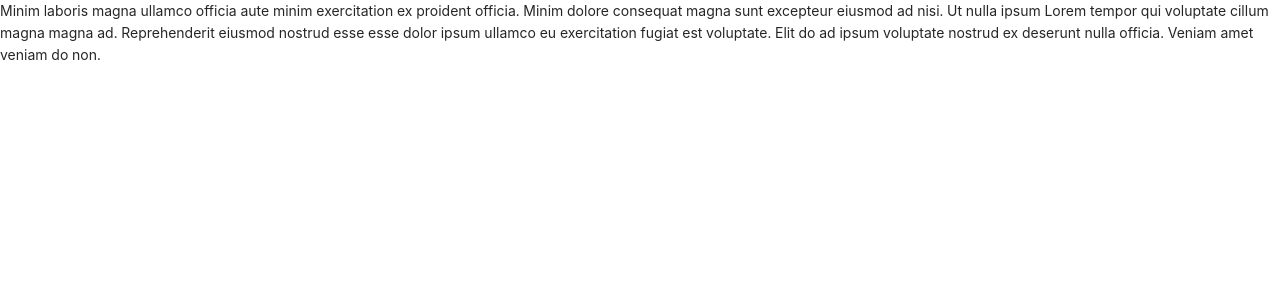
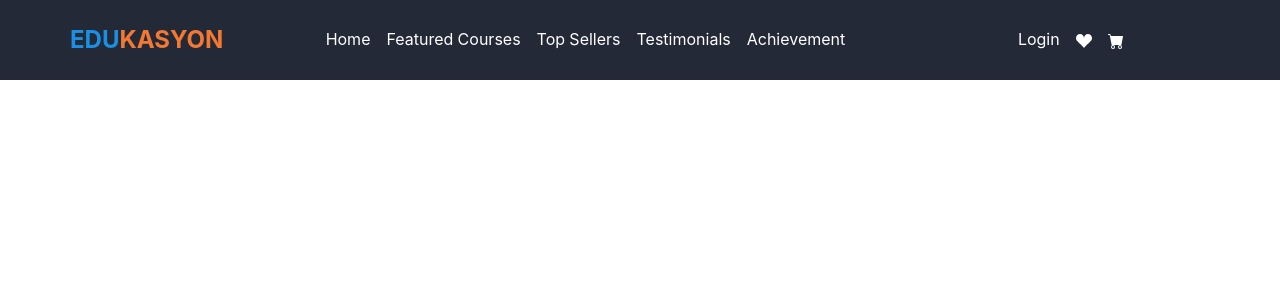
Before and after one commit to jklagrosa/Online-Learning-Web-Application, a Next.js app: page / in a window 1280 px wide. Shown: the top 300 px of the page. Built offline with nearby package versions, Linux system fonts and the light colour scheme.

Commit message:
Added Navigation Component

```diff
--- a/components/Nav.js
+++ b/components/Nav.js
@@ -1,12 +1,62 @@
+import Container from "react-bootstrap/Container";
+import Nav from "react-bootstrap/Nav";
+import Navbar from "react-bootstrap/Navbar";
+import styles from "../styles/Nav.module.scss";
+import { BsSuitHeartFill, BsCartFill } from "react-icons/bs";
+import { BiMenu } from "react-icons/bi";
+import { useRouter } from "next/router";
+import { Tooltip } from "antd";
+
 const Navigation = () => {
+  const router = useRouter();
+
   return (
     <>
-      Minim laboris magna ullamco officia aute minim exercitation ex proident
-      officia. Minim dolore consequat magna sunt excepteur eiusmod ad nisi. Ut
-      nulla ipsum Lorem tempor qui voluptate cillum magna magna ad.
-      Reprehenderit eiusmod nostrud esse esse dolor ipsum ullamco eu
-      exercitation fugiat est voluptate. Elit do ad ipsum voluptate nostrud ex
-      deserunt nulla officia. Veniam amet veniam do non.
+      <Navbar expand="lg" id={styles._navbar_wrapper}>
+        <Container fluid="lg" className="p-0">
+          <Navbar.Brand href="#home" id={styles._navbar_logo}>
+            <span>Edu</span>kasyon
+          </Navbar.Brand>
+          <Navbar.Toggle
+            aria-controls="basic-navbar-nav"
+            style={{ outline: "none", border: "none" }}
+          >
+            <BiMenu id={styles._navbar_hamburger} />
+          </Navbar.Toggle>
+          <Navbar.Collapse id="basic-navbar-nav">
+            <Nav className="mx-auto">
+              <Nav.Link href="#" onClick={() => router.push("/")}>
+                Home
+              </Nav.Link>
+              <Nav.Link href="#">Featured Courses</Nav.Link>
+              <Nav.Link href="#">Top Sellers</Nav.Link>
+              <Nav.Link href="#">Testimonials</Nav.Link>
+              <Nav.Link href="#">Achievement</Nav.Link>
+            </Nav>
+            <Nav className="mx-auto">
+              <Nav.Link
+                href="#"
+                onClick={() => router.push("/")}
+                className={styles._navbar_login}
+              >
+                Login
+              </Nav.Link>
+              {/* === */}
+              <Nav.Link href="#" className={styles._navbar_login}>
+                <Tooltip title="Your Wishlist">
+                  <BsSuitHeartFill id={styles._navbar_icon_wishlist} />
+                </Tooltip>
+              </Nav.Link>
+              {/* === */}
+              <Nav.Link href="#" className={styles._navbar_login}>
+                <Tooltip title="Your Cart">
+                  <BsCartFill id={styles._navbar_icon_cart} />
+                </Tooltip>
+              </Nav.Link>
+            </Nav>
+          </Navbar.Collapse>
+        </Container>
+      </Navbar>
     </>
   );
 };
--- /dev/null
+++ b/styles/Nav.module.scss
@@ -0,0 +1,106 @@
+@import "../styles/utils.module.scss";
+
+#_navbar_wrapper{
+    padding: 1rem;
+    background-color: $BLACK;
+
+
+    // ======
+    width: 100vw;
+    // ======
+
+    @media only screen and (min-width: 2501px){
+        padding: 2rem 1rem;
+    }
+
+      @media only screen and (min-width: 2201px) and (max-width: 2500px) {
+        padding: 1.75rem 1rem;
+      }
+
+      @media only screen and (min-width: 1801px) and (max-width: 2200px) {
+        padding: 1.5rem 1rem;
+      }
+
+      @media only screen and (min-width: 1400px) and (max-width: 1800px) {
+        padding: 1.25rem 1rem;
+      }
+
+
+
+    #_navbar_logo{
+        font-size: 1.5rem;
+        color: $ORANGE;
+        font-weight: bolder;
+        text-transform: uppercase;
+        span{
+            color: $BLUE;
+        }
+
+        @media only screen and (min-width: 2501px){
+            font-size: 2.3rem;
+          }
+
+          @media only screen and (min-width: 2201px) and (max-width: 2500px) {
+              font-size: 2.25rem;
+          }
+
+          @media only screen and (min-width: 1801px) and (max-width: 2200px) {
+            font-size: 2rem;
+          }
+
+          @media only screen and (min-width: 1400px) and (max-width: 1800px) {
+             font-size: 1.75rem;
+          }
+
+        @media only screen and (max-width: 768px) {
+            font-size: 1.25rem;
+        }
+    }
+
+    #_navbar_hamburger{
+        font-size: 2.5rem;
+        color: white;
+    }
+
+    a{
+        font-size: 1rem;
+        color: white;
+        transition: all 0.2s ease-in-out;
+        &:hover{
+            color: $ORANGE;
+        }
+
+        @media only screen and (min-width: 2501px){
+          font-size: 1.75rem;
+        }
+
+        @media only screen and (min-width: 2201px) and (max-width: 2500px) {
+            font-size: 1.5rem;
+        }
+
+        @media only screen and (min-width: 1801px) and (max-width: 2200px) {
+          font-size: 1.25rem;
+        }
+
+        @media only screen and (min-width: 1400px) and (max-width: 1800px) {
+           font-size: 1.1rem;
+        }
+    }
+
+
+
+
+    #_navbar_icon_wishlist{
+        transition: all 0.2s ease-in-out;
+        &:hover{
+            color: $RED;
+        }
+    }
+    #_navbar_icon_cart{
+        transition: all 0.2s ease-in-out;
+        &:hover{
+            color: $BLUE;
+        }
+    }
+
+}
--- /dev/null
+++ b/styles/utils.module.scss
@@ -0,0 +1,6 @@
+$BLUE: #1a8fe3;
+$VIOLET: #6610f2;
+$RED: #d11149;
+$ORANGE: #f37933;
+$YELLOW: #e6c229;
+$BLACK: #242937;
```
Also changed, not shown: components/VideoModal.js (added).
